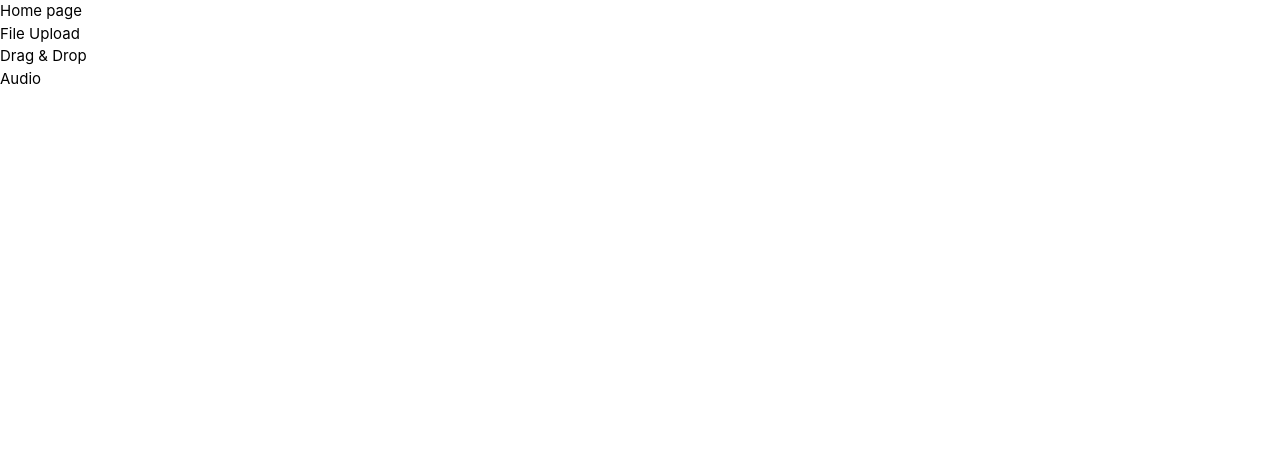
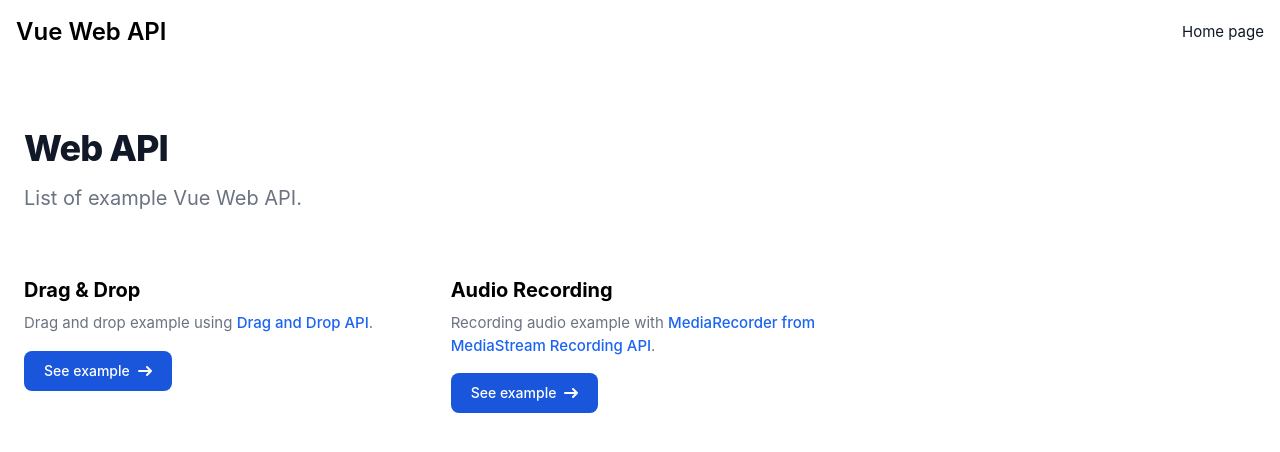
Before and after one commit to s-en-o/vue-web-api, a Vue app: page / in a window 1280 px wide. Shown: the top 452 px of the page. Built offline with nearby package versions, Linux system fonts and the light colour scheme.

Commit message:
feat(style): basic styling

```diff
--- a/src/App.vue
+++ b/src/App.vue
@@ -4,9 +4,53 @@ import { RouterView, RouterLink } from 'vue-router'
 
 <template>
     <main>
-        <ul>
-            <li><RouterLink to="/">Home page</RouterLink></li>
-        </ul>
+        <nav class="bg-white border-gray-200 dark:bg-gray-900">
+            <div
+                class="max-w-screen-xl flex flex-wrap items-center justify-between mx-auto p-4">
+                <RouterLink
+                    to="/"
+                    class="flex items-center space-x-3 rtl:space-x-reverse">
+                    <span
+                        class="self-center text-2xl font-semibold whitespace-nowrap dark:text-white"
+                        >Vue Web API</span
+                    >
+                </RouterLink>
+                <button
+                    data-collapse-toggle="navbar-default"
+                    type="button"
+                    class="inline-flex items-center p-2 w-10 h-10 justify-center text-sm text-gray-500 rounded-lg md:hidden hover:bg-gray-100 focus:outline-none focus:ring-2 focus:ring-gray-200 dark:text-gray-400 dark:hover:bg-gray-700 dark:focus:ring-gray-600"
+                    aria-controls="navbar-default"
+                    aria-expanded="false">
+                    <span class="sr-only">Open main menu</span>
+                    <svg
+                        class="w-5 h-5"
+                        aria-hidden="true"
+                        xmlns="http://www.w3.org/2000/svg"
+                        fill="none"
+                        viewBox="0 0 17 14">
+                        <path
+                            stroke="currentColor"
+                            stroke-linecap="round"
+                            stroke-linejoin="round"
+                            stroke-width="2"
+                            d="M1 1h15M1 7h15M1 13h15" />
+                    </svg>
+                </button>
+                <div class="hidden w-full md:block md:w-auto" id="navbar-default">
+                    <ul
+                        class="font-medium flex flex-col p-4 md:p-0 mt-4 border border-gray-100 rounded-lg bg-gray-50 md:flex-row md:space-x-8 rtl:space-x-reverse md:mt-0 md:border-0 md:bg-white dark:bg-gray-800 md:dark:bg-gray-900 dark:border-gray-700">
+                        <li>
+                            <RouterLink
+                                to="/"
+                                class="block py-2 px-3 text-gray-900 rounded hover:bg-gray-100 md:hover:bg-transparent md:border-0 md:hover:text-blue-700 md:p-0 dark:text-white md:dark:hover:text-blue-500 dark:hover:bg-gray-700 dark:hover:text-white md:dark:hover:bg-transparent"
+                                >Home page</RouterLink
+                            >
+                        </li>
+                    </ul>
+                </div>
+            </div>
+        </nav>
+
         <RouterView />
     </main>
 </template>
--- a/src/views/HomeView.vue
+++ b/src/views/HomeView.vue
@@ -3,7 +3,118 @@ import { RouterLink } from 'vue-router'
 </script>
 
 <template>
-    <ul>
+    <section class="bg-white dark:bg-gray-900">
+        <div class="py-8 px-4 mx-auto max-w-screen-xl sm:py-16 lg:px-6">
+            <div class="max-w-screen-md mb-8 lg:mb-16">
+                <h2
+                    class="mb-4 text-4xl tracking-tight font-extrabold text-gray-900 dark:text-white">
+                    Web API
+                </h2>
+                <p class="text-gray-500 sm:text-xl dark:text-gray-400">
+                    List of example Vue Web API.
+                </p>
+            </div>
+
+            <div
+                class="space-y-8 md:grid md:grid-cols-2 lg:grid-cols-3 md:gap-12 md:space-y-0">
+                <div>
+                    <!-- <div
+                        class="flex justify-center items-center mb-4 w-10 h-10 rounded-full bg-primary-100 lg:h-12 lg:w-12 dark:bg-primary-900">
+                        <svg
+                            class="w-5 h-5 text-primary-600 lg:w-6 lg:h-6 dark:text-primary-300"
+                            fill="currentColor"
+                            viewBox="0 0 20 20"
+                            xmlns="http://www.w3.org/2000/svg">
+                            <path
+                                d="M10.394 2.08a1 1 0 00-.788 0l-7 3a1 1 0 000 1.84L5.25 8.051a.999.999 0 01.356-.257l4-1.714a1 1 0 11.788 1.838L7.667 9.088l1.94.831a1 1 0 00.787 0l7-3a1 1 0 000-1.838l-7-3zM3.31 9.397L5 10.12v4.102a8.969 8.969 0 00-1.05-.174 1 1 0 01-.89-.89 11.115 11.115 0 01.25-3.762zM9.3 16.573A9.026 9.026 0 007 14.935v-3.957l1.818.78a3 3 0 002.364 0l5.508-2.361a11.026 11.026 0 01.25 3.762 1 1 0 01-.89.89 8.968 8.968 0 00-5.35 2.524 1 1 0 01-1.4 0zM6 18a1 1 0 001-1v-2.065a8.935 8.935 0 00-2-.712V17a1 1 0 001 1z"></path>
+                        </svg>
+                    </div> -->
+                    <h3 class="mb-2 text-xl font-bold dark:text-white">
+                        Drag & Drop
+                    </h3>
+                    <p class="text-gray-500 dark:text-gray-400">
+                        Drag and drop example using
+                        <a
+                            href="https://developer.mozilla.org/en-US/docs/Web/API/HTML_Drag_and_Drop_API"
+                            target="_blank"
+                            rel="noopener noreferrer"
+                            class="font-medium text-blue-600 dark:text-blue-500 hover:underline"
+                            >Drag and Drop API</a
+                        >.
+                    </p>
+
+                    <RouterLink
+                        to="/drag-drop"
+                        class="inline-flex items-center px-5 py-2.5 text-sm font-medium text-center text-white bg-blue-700 rounded-lg hover:bg-blue-800 focus:ring-4 focus:outline-none focus:ring-blue-300 dark:bg-blue-600 dark:hover:bg-blue-700 dark:focus:ring-blue-800 mt-4">
+                        See example
+                        <svg
+                            class="w-3.5 h-3.5 ms-2 rtl:rotate-180"
+                            aria-hidden="true"
+                            xmlns="http://www.w3.org/2000/svg"
+                            fill="none"
+                            viewBox="0 0 14 10">
+                            <path
+                                stroke="currentColor"
+                                stroke-linecap="round"
+                                stroke-linejoin="round"
+                                stroke-width="2"
+                                d="M1 5h12m0 0L9 1m4 4L9 9" />
+                        </svg>
+                    </RouterLink>
+                </div>
+                <div>
+                    <!-- <div
+                        class="flex justify-center items-center mb-4 w-10 h-10 rounded-full bg-primary-100 lg:h-12 lg:w-12 dark:bg-primary-900">
+                        <svg
+                            class="w-5 h-5 text-primary-600 lg:w-6 lg:h-6 dark:text-primary-300"
+                            fill="currentColor"
+                            viewBox="0 0 20 20"
+                            xmlns="http://www.w3.org/2000/svg">
+                            <path
+                                fill-rule="evenodd"
+                                d="M6 6V5a3 3 0 013-3h2a3 3 0 013 3v1h2a2 2 0 012 2v3.57A22.952 22.952 0 0110 13a22.95 22.95 0 01-8-1.43V8a2 2 0 012-2h2zm2-1a1 1 0 011-1h2a1 1 0 011 1v1H8V5zm1 5a1 1 0 011-1h.01a1 1 0 110 2H10a1 1 0 01-1-1z"
+                                clip-rule="evenodd"></path>
+                            <path
+                                d="M2 13.692V16a2 2 0 002 2h12a2 2 0 002-2v-2.308A24.974 24.974 0 0110 15c-2.796 0-5.487-.46-8-1.308z"></path>
+                        </svg>
+                    </div> -->
+                    <h3 class="mb-2 text-xl font-bold dark:text-white">
+                        Audio Recording
+                    </h3>
+                    <p class="text-gray-500 dark:text-gray-400">
+                        Recording audio example with
+                        <a
+                            href="https://developer.mozilla.org/en-US/docs/Web/API/MediaRecorder"
+                            target="_blank"
+                            rel="noopener noreferrer"
+                            class="font-medium text-blue-600 dark:text-blue-500 hover:underline"
+                            >MediaRecorder from MediaStream Recording API</a
+                        >.
+                    </p>
+
+                    <RouterLink
+                        to="/audio"
+                        class="inline-flex items-center px-5 py-2.5 text-sm font-medium text-center text-white bg-blue-700 rounded-lg hover:bg-blue-800 focus:ring-4 focus:outline-none focus:ring-blue-300 dark:bg-blue-600 dark:hover:bg-blue-700 dark:focus:ring-blue-800 mt-4">
+                        See example
+                        <svg
+                            class="w-3.5 h-3.5 ms-2 rtl:rotate-180"
+                            aria-hidden="true"
+                            xmlns="http://www.w3.org/2000/svg"
+                            fill="none"
+                            viewBox="0 0 14 10">
+                            <path
+                                stroke="currentColor"
+                                stroke-linecap="round"
+                                stroke-linejoin="round"
+                                stroke-width="2"
+                                d="M1 5h12m0 0L9 1m4 4L9 9" />
+                        </svg>
+                    </RouterLink>
+                </div>
+            </div>
+        </div>
+    </section>
+    <!-- <ul>
         <li>
             <RouterLink to="/file-upload"> File Upload </RouterLink>
         </li>
@@ -13,5 +124,5 @@ import { RouterLink } from 'vue-router'
         <li>
             <RouterLink to="/audio"> Audio </RouterLink>
         </li>
-    </ul>
+    </ul> -->
 </template>
```
